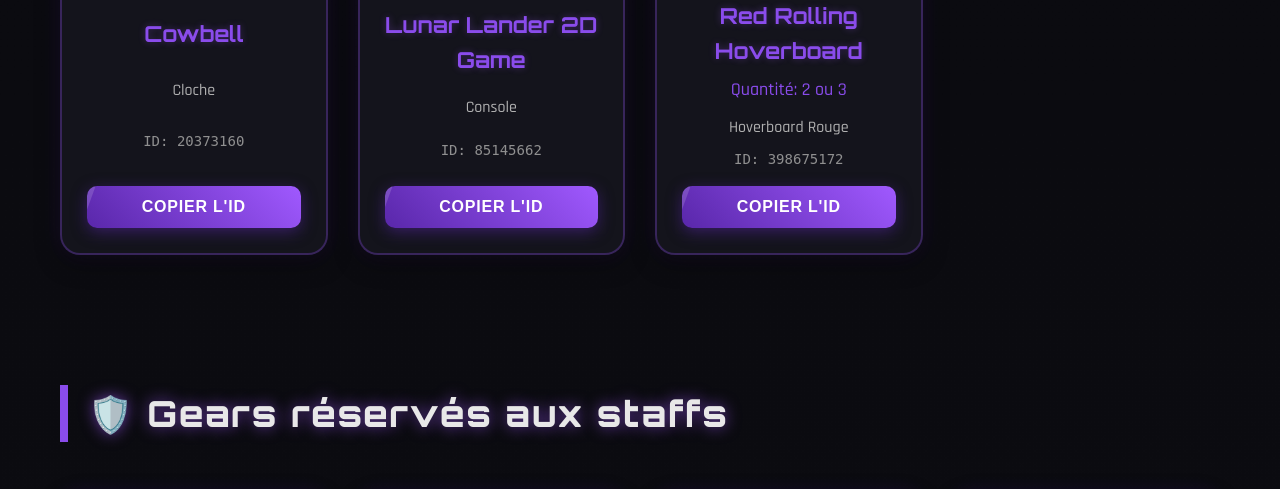
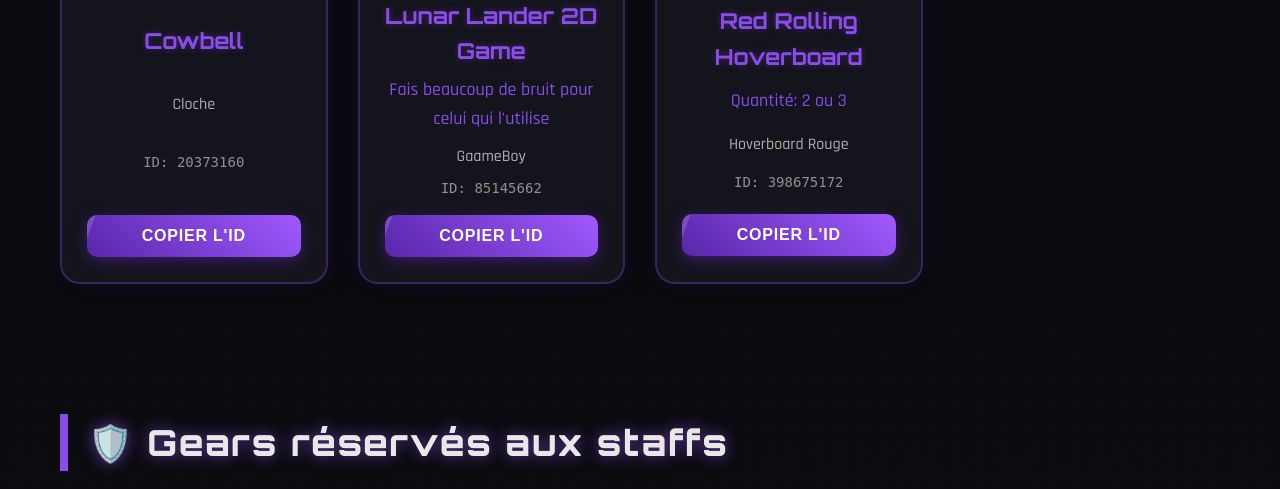
Before and after one commit to 147523698/roblox-gears, a plain HTML site: page index.html in a window 1280 px wide. Shown: the part 3473-3962 px from the top of the page. Drawn offline with Linux system fonts and the light colour scheme.

Commit message:
Update index.html

```diff
--- a/index.html
+++ b/index.html
@@ -842,7 +842,8 @@
         <div class="gear-card">
           <img src="https://static.robloxden.com/strapi/thumbnail_lunar_lander_2d_game_05de15adf4" alt="Lunar Lander 2D Game">
           <div class="gear-name">Lunar Lander 2D Game</div>
-          <div class="gear-extra">Console</div>
+          <div class="gear-quantity">Fais beaucoup de bruit pour celui qui l'utilise</div>
+          <div class="gear-extra">GaameBoy</div>
           <div class="gear-id">ID: 85145662</div>
           <button class="copy-btn" onclick="copyId(this, '85145662')">Copier l'ID</button>
           <div class="copied-msg">✅ ID copié !</div>
```
